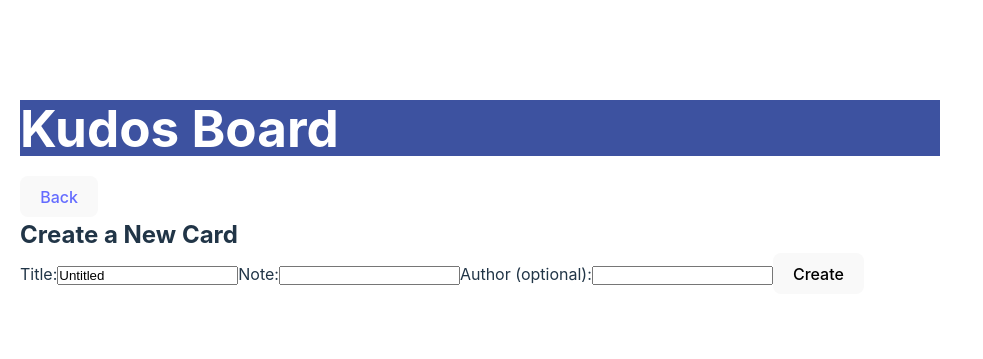
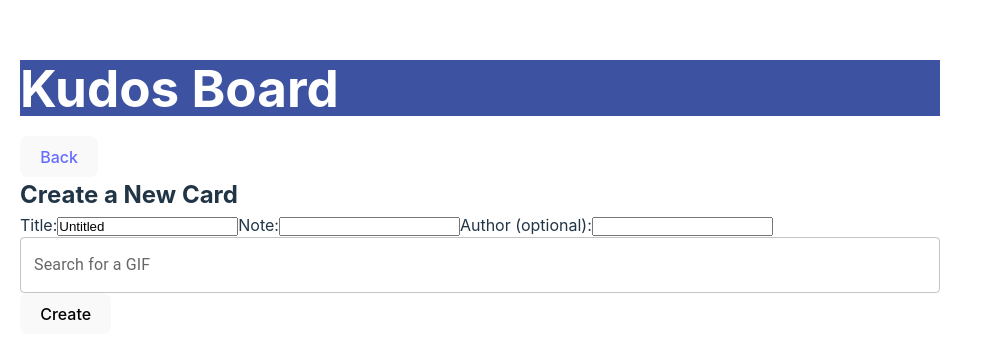
Before and after one commit to GloriaXM/kudos-board, a React (Vite) app in the folder frontend/: page /createCard in a window 1280 px wide. Shown: the part 203-562 px from the top of the page, without its empty margins (0-983 px from the left). Built offline with nearby package versions, Linux system fonts and the light colour scheme.

Commit message:
add partially functional autocomplete search

```diff
--- a/frontend/src/components/forms/CreateCard.jsx
+++ b/frontend/src/components/forms/CreateCard.jsx
@@ -14,8 +14,6 @@ function CreateCard() {
 
   async function postNewCard(e) {
     e.preventDefault();
-
-
 
     let queryUrl = new URL(`http://localhost:5000/board/card`);
     fetch(queryUrl, {
@@ -37,9 +35,9 @@ function CreateCard() {
 
   }
 
-  async function handleSearchChange(){
+  async function handleSearchChange(e, value){
     const apiKey = import.meta.env.VITE_GIPHY_API_KEY;
-    const searchTerm = document.getElementById("inputGifSrc").value;
+    const searchTerm = value;
 
     let queryUrl = new URL(`http://api.giphy.com/v1/gifs/search?limit=7&api_key=${apiKey}`);
     queryUrl.searchParams.append("q", searchTerm);
@@ -47,9 +45,9 @@ function CreateCard() {
     console.log(queryUrl)
     const gifRequest = await fetch(queryUrl);
     const result = await gifRequest.json();
-    console.log(result);
+    console.log(result.data);
 
-    setSearchOptions(result);
+    setSearchOptions(result.data);
 
   }
 
@@ -57,6 +55,15 @@ function CreateCard() {
     console.log("search options")
     console.log(searchOptions);
   }, [searchOptions])
+
+  function displaySearchedImg (e, value) {
+    console.log("value")
+    console.log(value)
+
+    console.log("e target")
+    // setCurrGif()
+
+  }
 
   return (
     <>
@@ -74,46 +81,31 @@ function CreateCard() {
         <input type="text" id="inputAuthor" name="author"/>
 
         {/* <label htmlFor="gifSrc">Search Gif:</label>
-        <input type="text" id="inputGifSrc" name="gifSrc" onChange={handleSearchChange}/>
-        <Autocomplete freeSolo id="search-bar" disableClearable
-        options={searchOptions.map((option) => option.title)}
-        renderInput={() => (
-          <h1>Hello</h1>
-          // <div className="boardList">
-          //   {searchOptions.map(option => (
-          //       <SearchOption key={option.id} id={option.id} gifSrc={option.gifSrc} title={option.title}
-          //       onClick={() => {setCurrGif(option.gifSrc)}}/>
-          //       ))}
-          // </div>
-
-        )}
-        /> */}
-
-        {/* TODO: add images to search results with https://www.reddit.com/r/reactjs/comments/n8hp4x/materail_ui_autocomplete_how_to_show_an_image_in/ */}
-        {/* <label htmlFor='gifSrc'>
-              Value:{' '}
-              <Autocomplete
-
-                id="gif-search-bar"
-                options={searchOptions}
-                renderOption={option => <Fragment>{option.title}</Fragment>}
-                getOptionLabel={option => option.title || option}
-                renderInput={(params) => {
-                  <TextField {...params} label="limitTags" placeholder="Favorites" />
-                }}
-              />
-          </label>
-          <input type="text" id="inputGifSrc" name="gifSrc" onChange={handleSearchChange}/>
-
-        <img src={currGif}/> */}
+        <input type="text" id="inputGifSrc" name="gifSrc" onChange={handleSearchChange}/> */}
 
 
-      {/* <Autocomplete
-        id="free-solo-demo"
+      <Autocomplete
+        id="gifSearchBar"
         freeSolo
+        onInputChange={handleSearchChange}
+        onChange={displaySearchedImg}
         options={searchOptions.map((option) => option.title)}
-        renderInput={(params) => <TextField {...params} label="Search GIF" />}
-      /> */}
+        getOptionLabel={(option) => {
+          console.log(option)
+          if(searchOptions.length === 1){
+            console.log("option is null")
+            //TODO: find a way to populate autocomplete with popular picks when empty
+            return ""
+          } else {
+            console.log("option is not null")
+            return option
+          }
+          }}
+        renderInput={(params) => <TextField {...params} label="Search for a GIF"
+
+        />
+      }
+      />
 
         <button type="submit" id="createBoardButton"> Create</button>
 
```
